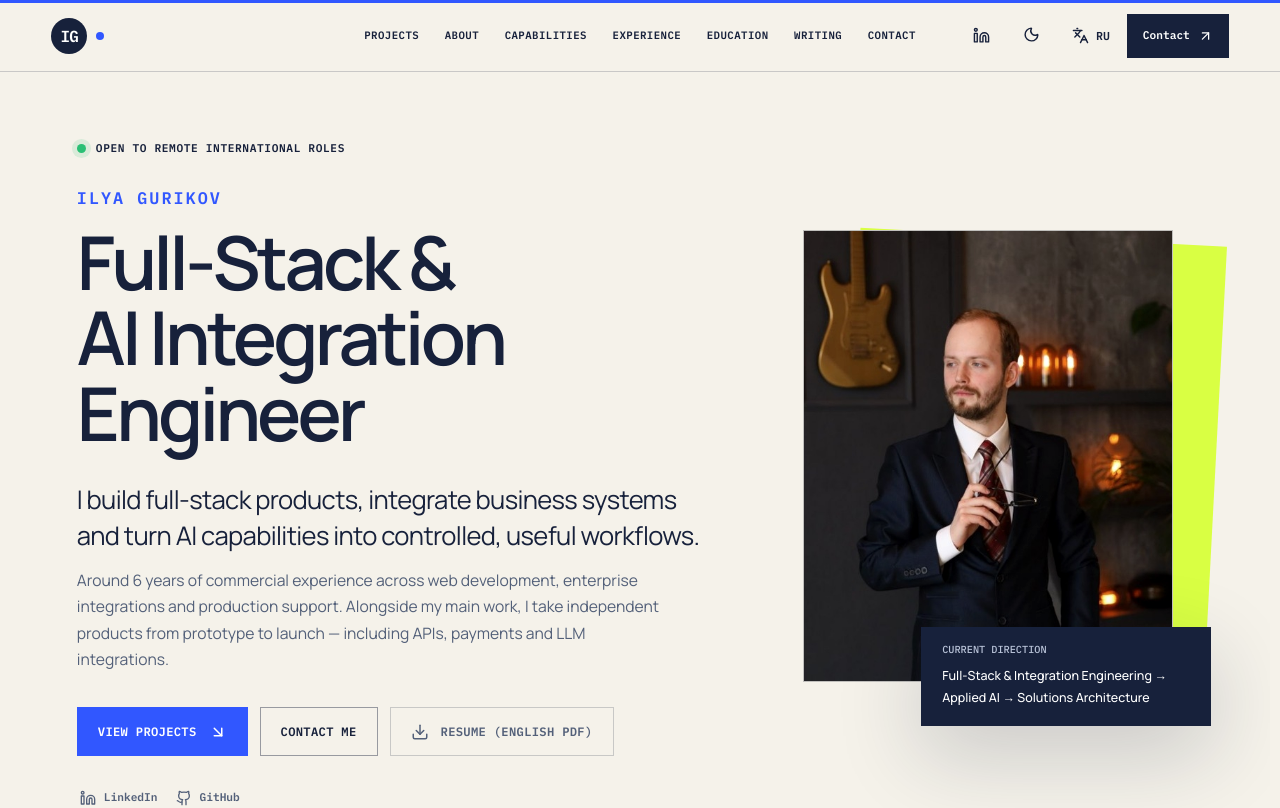
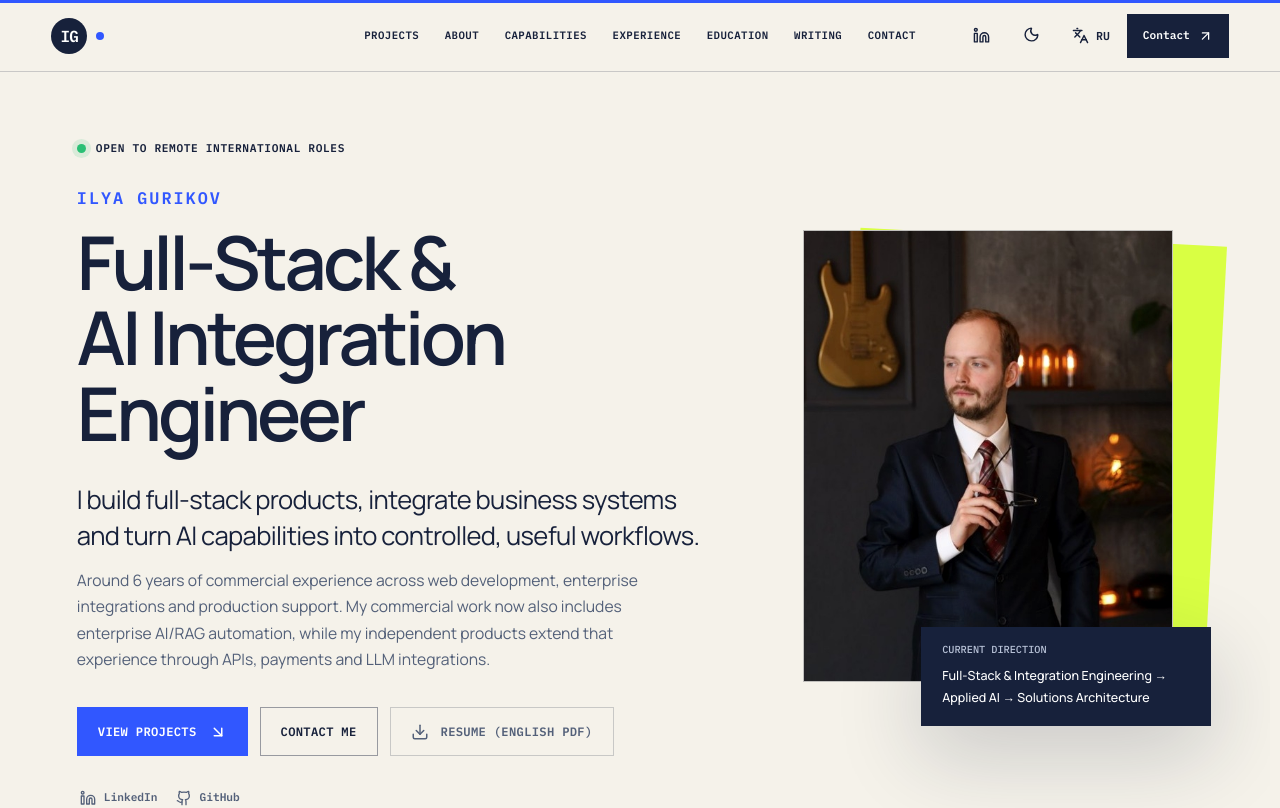
Before and after one commit to theDAREK497/portfolio, a React (Vite) app: page / in a window 1280 px wide. Shown: the top 808 px of the page. Built offline with nearby package versions, Linux system fonts and the light colour scheme.

Commit message:
docs: add commercial AI RAG impact to profile

```diff
--- a/src/content/profile.ts
+++ b/src/content/profile.ts
@@ -7,8 +7,8 @@ export const profile = {
     ru: 'Создаю full-stack продукты, интегрирую бизнес-системы и превращаю возможности ИИ в управляемые рабочие процессы.',
   },
   summary: {
-    en: 'Around 6 years of commercial experience across web development, enterprise integrations and production support. Alongside my main work, I take independent products from prototype to launch — including APIs, payments and LLM integrations.',
-    ru: 'Около 6 лет коммерческого опыта в веб-разработке, корпоративных интеграциях и сопровождении production-систем. Параллельно довожу собственные продукты от прототипа до запуска — с API, платежами и интеграцией языковых моделей.',
+    en: 'Around 6 years of commercial experience across web development, enterprise integrations and production support. My commercial work now also includes enterprise AI/RAG automation, while my independent products extend that experience through APIs, payments and LLM integrations.',
+    ru: 'Около 6 лет коммерческого опыта в веб-разработке, корпоративных интеграциях и сопровождении production-систем. Коммерческий опыт теперь также включает enterprise AI/RAG-автоматизацию, а собственные продукты расширяют его через API, платежи и интеграцию языковых моделей.',
   },
   availability: {
     en: 'Open to remote international roles',
@@ -31,13 +31,13 @@ export const about = {
     en: [
       'I started by combining QA with PHP, SQL and web integrations in IP telephony, then moved into e-commerce and enterprise services. Today, I work across requirements, implementation, integrations, delivery and production support.',
       'My commercial work is centered on full-stack development, business-process automation and system integration. I work directly with stakeholders, estimate and decompose tasks, design solutions and support them after release.',
-      'My own projects let me extend that experience into Python, FastAPI, React and practical AI systems: RAG, local LLMs, structured outputs and human-in-the-loop workflows.',
+      'My commercial work has also expanded into applied AI: an internal RAG assistant for regulatory search and document drafting reduced typical processing time from 2–5 hours to 15–20 minutes per request. My own projects extend that work into FastAPI, React, local LLMs, structured outputs and human-in-the-loop workflows.',
       'I enjoy turning unclear ideas into manageable products: clarify the problem, build a useful first version, integrate the moving parts and improve it from real usage.',
     ],
     ru: [
       'Я начинал с сочетания QA, PHP, SQL и веб-интеграций в IP-телефонии, затем перешёл к e-commerce и корпоративным сервисам. Сейчас работаю со всем циклом: требованиями, реализацией, интеграциями, выпуском и сопровождением в production.',
       'В коммерческой работе мой основной фокус — full-stack разработка, автоматизация бизнес-процессов и системные интеграции. Работаю напрямую с заказчиками, оцениваю и декомпозирую задачи, проектирую решения и сопровождаю их после запуска.',
-      'Собственные проекты позволяют развивать этот опыт в Python, FastAPI, React и прикладных AI-системах: RAG, локальных LLM, структурированных ответах и human-in-the-loop процессах.',
+      'Коммерческий опыт также расширился в прикладной AI: внутренний RAG-ассистент для поиска по регламентам и подготовки документов сократил типичное время обработки запроса с 2–5 часов до 15–20 минут. Собственные проекты развивают этот опыт в FastAPI, React, локальных LLM, структурированных ответах и human-in-the-loop процессах.',
       'Мне нравится превращать размытые идеи в управляемые продукты: уточнить задачу, собрать полезную первую версию, связать компоненты и улучшать результат на основе реального использования.',
     ],
   },
```
